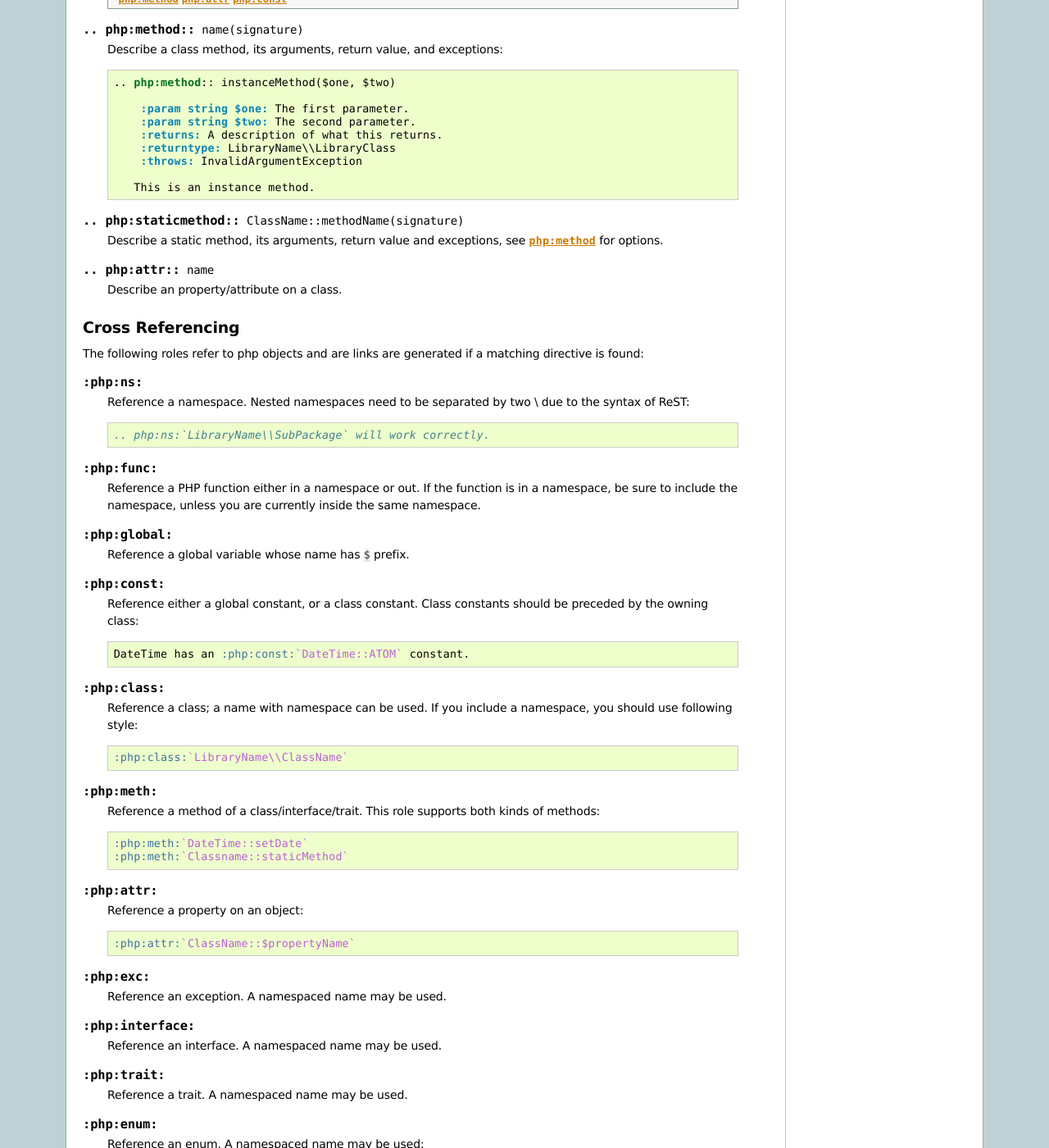
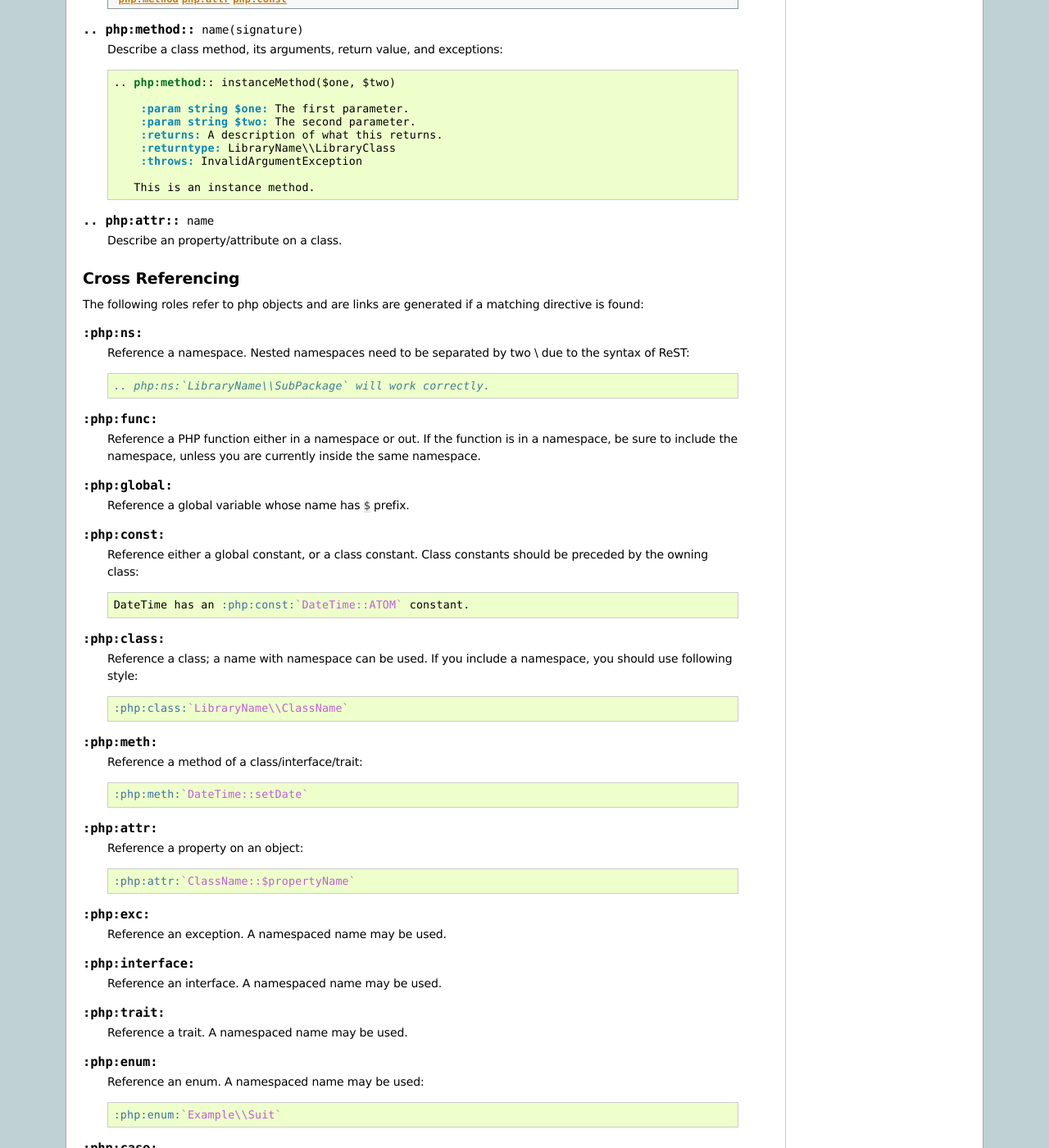
Before and after one commit to markstory/sphinxcontrib-phpdomain, a Sphinx documentation site: the page built from doc/reference.rst, in a window 1280 px wide and 1400 px high, scrolled down 2132 px. Shown: the whole window at 82% size. Built offline with Sphinx 7.4.7, drawn with Linux system fonts in a browser that asks for light colours.

Commit message:
deprecate "staticmethod" in favor of static "method"

```diff
--- a/doc/reference.rst
+++ b/doc/reference.rst
@@ -150,11 +150,6 @@
 
            This is an instance method.
 
-.. rst:directive:: .. php:staticmethod:: ClassName::methodName(signature)
-
-    Describe a static method, its arguments, return value and exceptions,
-    see :rst:dir:`php:method` for options.
-
 .. rst:directive:: .. php:attr:: name
 
    Describe an property/attribute on a class.
@@ -198,11 +193,9 @@
 
 .. rst:role:: php:meth
 
-   Reference a method of a class/interface/trait. This role supports
-   both kinds of methods::
+   Reference a method of a class/interface/trait::
 
      :php:meth:`DateTime::setDate`
-     :php:meth:`Classname::staticMethod`
 
 .. rst:role:: php:attr
 
```
Also changed, not shown: 4 other files.
